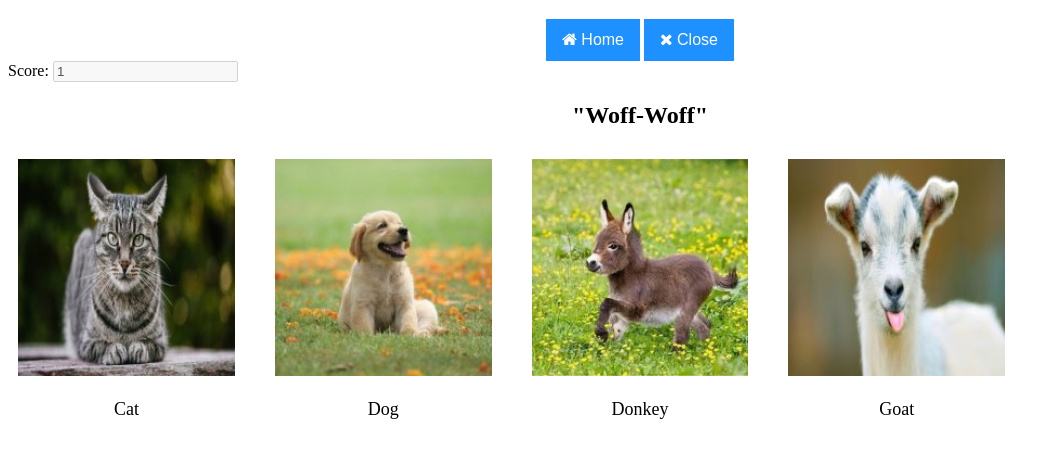
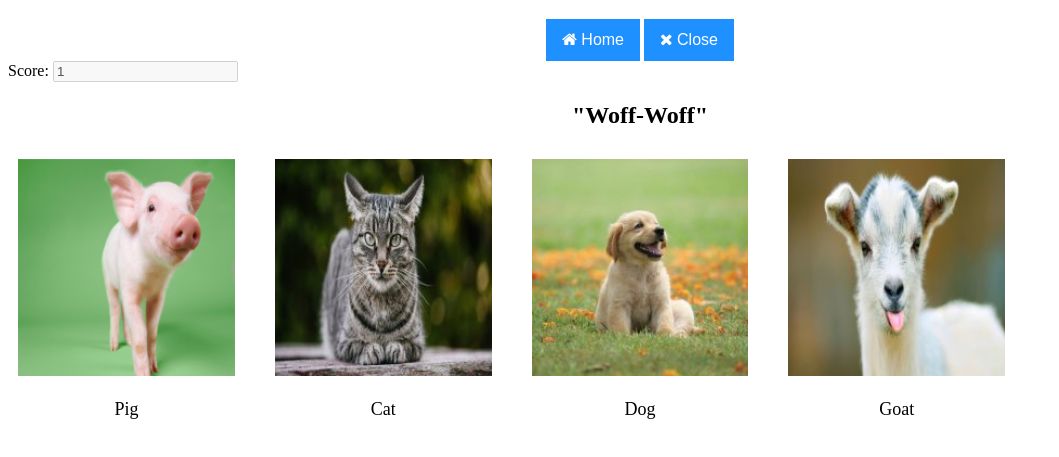
Before and after one commit to SudarshanKumar143341/HIT238_MVC, a website: page src/views/quiz2.html in a window 1280 px wide. Shown: the part 79-536 px from the top of the page, without its empty margins (0-1059 px from the left). Drawn offline with Linux system fonts and the light colour scheme.

Commit message:
changed the options from quiz2

```diff
--- a/src/views/quiz2.html
+++ b/src/views/quiz2.html
@@ -27,22 +27,22 @@
       </div>
 			<div class="sound"><h2>"Woff-Woff"</h2></div>
 				<div class="cards_container">
-					<div class="card">
-					<div class="card_image"><img src="../images/options/cat1.jpg" alt="kitten" id="cat" class="cat">
+				<div class="card">
+					<div class="card_image"><img src="../images/options/pig1.png" alt="piglet">
 					</div>
-					<div class="card_label"><p>Cat</p>
+						<div class="card_label"><p>Pig</p>
 					</div>
-					</div>
-				<div class="card">
+				</div>
+        <div class="card">
+        <div class="card_image"><img src="../images/options/cat1.jpg" alt="kitten" id="cat" class="cat">
+        </div>
+        <div class="card_label"><p>Cat</p>
+        </div>
+        </div>
+        <div class="card">
 					<div class="card_image"><img src="../images/options/dog1.jpg" alt="dog puppy" class="dog1">
 					</div>
 						<div class="card_label"><p>Dog</p>
-					</div>
-				</div>
-				<div class="card">
-					<div class="card_image"><img src="../images/options/donkey1.jpg" alt="baby donkey">
-					</div>
-						<div class="card_label"><p>Donkey</p>
 					</div>
 				</div>
 				<div class="card">
```
